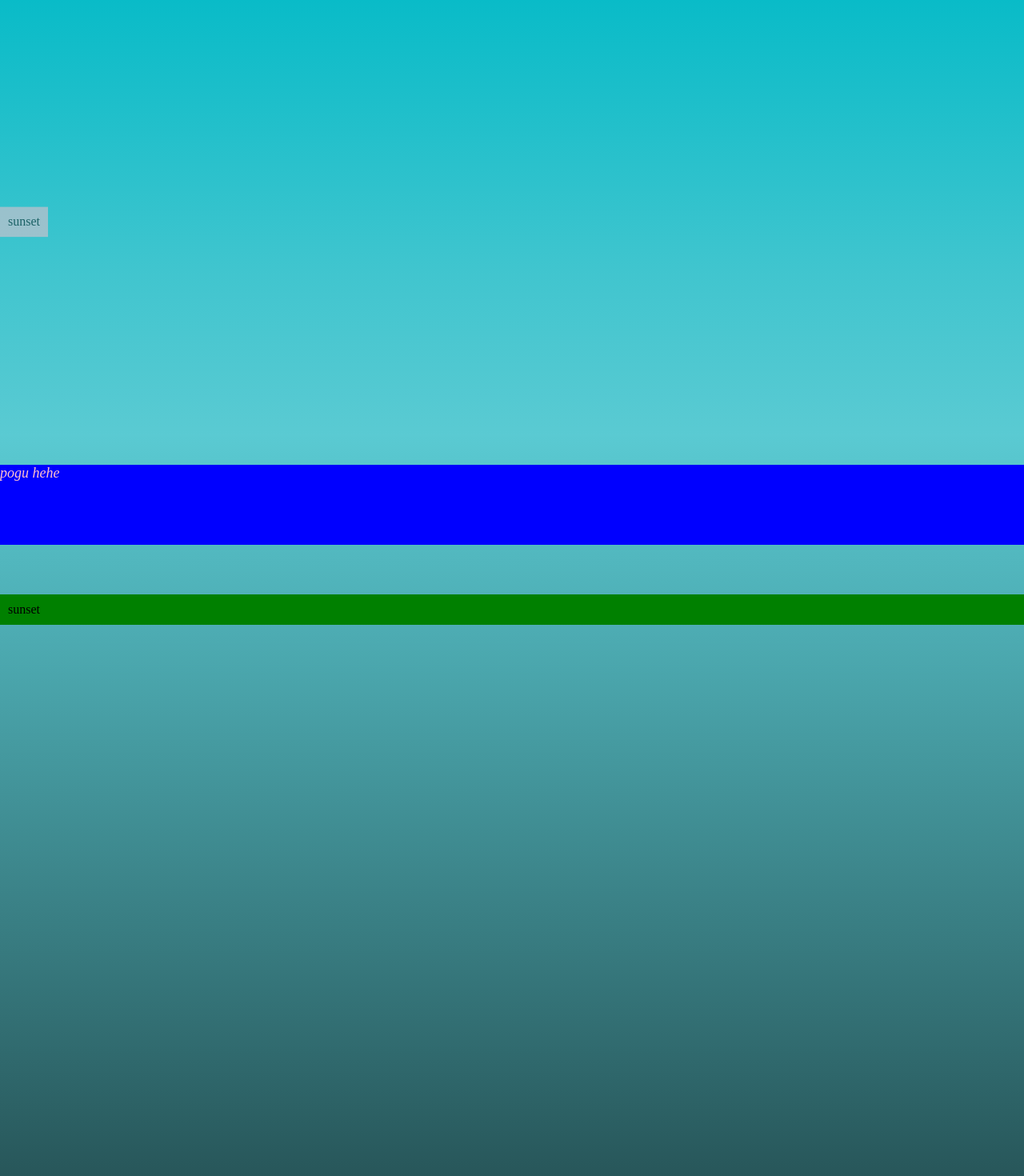
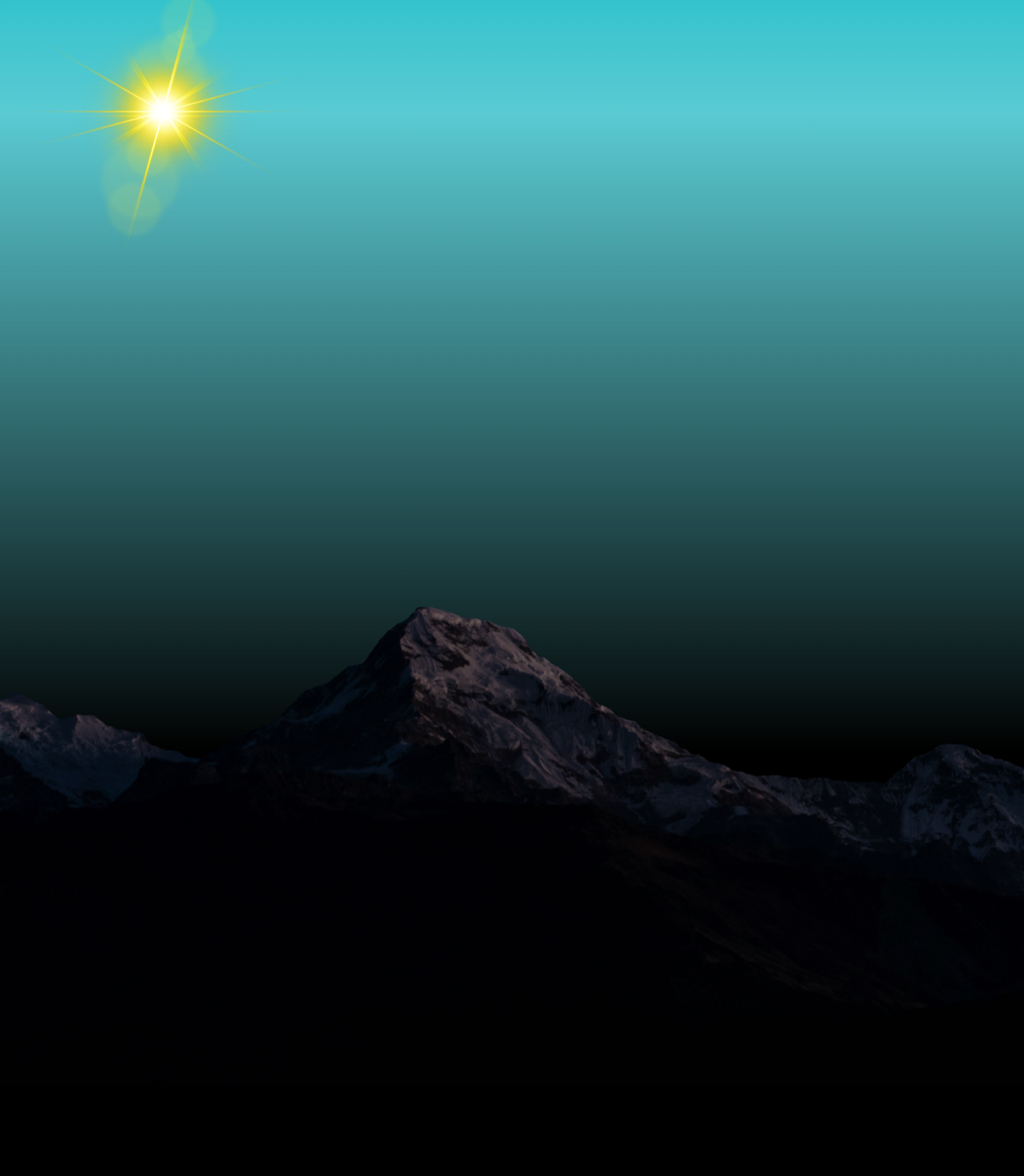
Before and after one commit to alluballu1/rami-webpage-new, a Next.js app: page / in a window 1280 px wide. Shown: the part 257-1727 px from the top of the page at 80% size. Built offline with nearby package versions, Linux system fonts and the light colour scheme.

Commit message:
Slight improvements

```diff
--- a/src/components/parallax.tsx
+++ b/src/components/parallax.tsx
@@ -1,6 +1,9 @@
 import React, { useEffect, useState } from "react";
 import { Parallax } from "react-scroll-parallax";
 import styles from "@/styles/Home.module.css";
+import mountains from '@/images/Mountains.png';
+import sun from '@/images/Sun.png';
+import Image from "next/image";
 
 type Props = {
   data: string;
@@ -9,39 +12,32 @@ type Props = {
 const ParallaxTesting = (props: Props) => {
   const { data } = props;
   const [pos, setPos] = useState(0.5);
+  console.log(window.screen)
   /* useEffect(() => {
     addEventListener("scroll", (e) => console.log(e, window.screenTop));
   }); */
   return (
     <>
-      <Parallax
-        onProgressChange={(e) => console.log(1 - e * 1.5)}
-        onProgressCapture={(e) => console.log(e)}
-        slot="1"
-        speed={-1000}
+      <Parallax speed={-50}>
+          <Image  src={sun} style={{ overflow: 'hidden' }} alt="mountains" width={400} height={400} />
+      </Parallax>
+{/*       <Parallax
+        speed={0}
       >
-        <div
-          style={{
-            padding: 10,
-            backgroundColor: "pink",
-            zIndex: 60,
-            justifyContent: "center",
-            opacity: pos,
-            position: "absolute",
-            marginTop: 100,
-          }}
-        >
+       <div style={{ padding: 10, backgroundColor: "blue", zIndex: 80 }}>
           sunset
         </div>
+        <Image src={mountains} alt="mountains" width={2400} height={600} />
+      </Parallax> */}
+      <Parallax
+        speed={50}
+      >
+        <div style={{ width: '100vh', height: 600 }}>
+          <Image src={mountains} style={{ overflow: 'hidden' }} alt="mountains"/*  width={2400} height={600} */ />
+        </div>
+        <div style={{ width: '100%', backgroundColor: 'black', height: '100vh', marginTop: -10 }}/>
       </Parallax>
-      <Parallax speed={20}>
-        <div
-          id="test"
-          style={{ padding: 10, backgroundColor: "green", zIndex: 70 }}
-        >
-          sunset
-        </div>
-      </Parallax>
+      {/* <div style={{ width: '100%', backgroundColor: 'black', height: 800, marginTop: -10 }}/> */}
       {/* <Parallax speed={-150}>
         <div style={{ padding: 10, backgroundColor: "cyan", zIndex: 80 }}>
           sunset
@@ -62,7 +58,7 @@ const ParallaxTesting = (props: Props) => {
           }}
         />
       </Parallax> */}
-      <div className={styles.testing}>{data}</div>
+      {/* <div className={styles.testing}>{data}</div> */}
     </>
   );
 };
--- a/src/pages/index.tsx
+++ b/src/pages/index.tsx
@@ -13,7 +13,7 @@ export default function Home() {
         testing
       </Head>
       <main className={styles.main}>
-        <div>
+        <div style={{ marginTop: -800 }}>
         <ParallaxTesting data='pogu hehe ' />
 
         </div>
--- a/src/styles/Home.module.css
+++ b/src/styles/Home.module.css
@@ -1,8 +1,8 @@
 .main {
   display: flex;
   flex-direction: column;
-  height: 500vh;
-  padding-top: 100vh;
+  height: 100%;
+  padding-top: 1000px;
   background-image: linear-gradient(
     180deg,
     rgb(0, 186, 199) 5%,
```
Also changed, not shown: src/images/Mountains.png (added), src/images/Sun.png (added).
